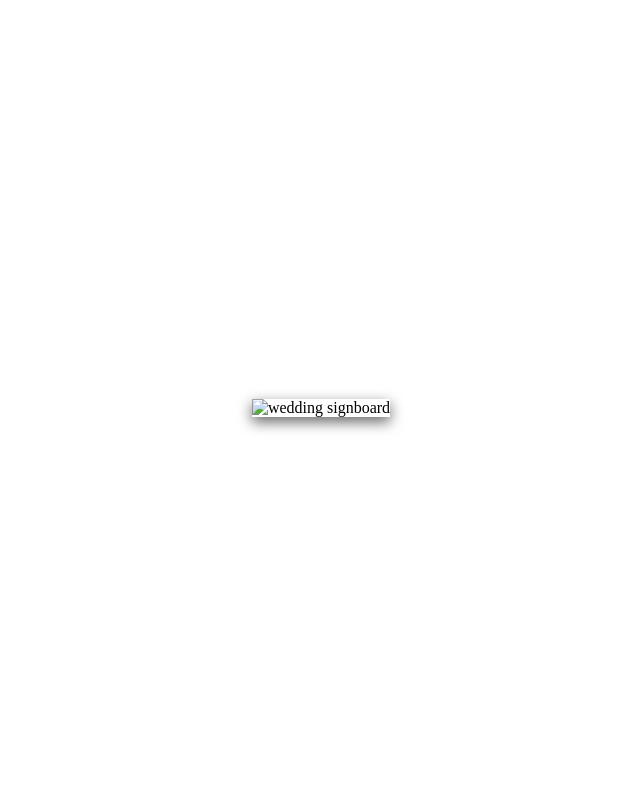
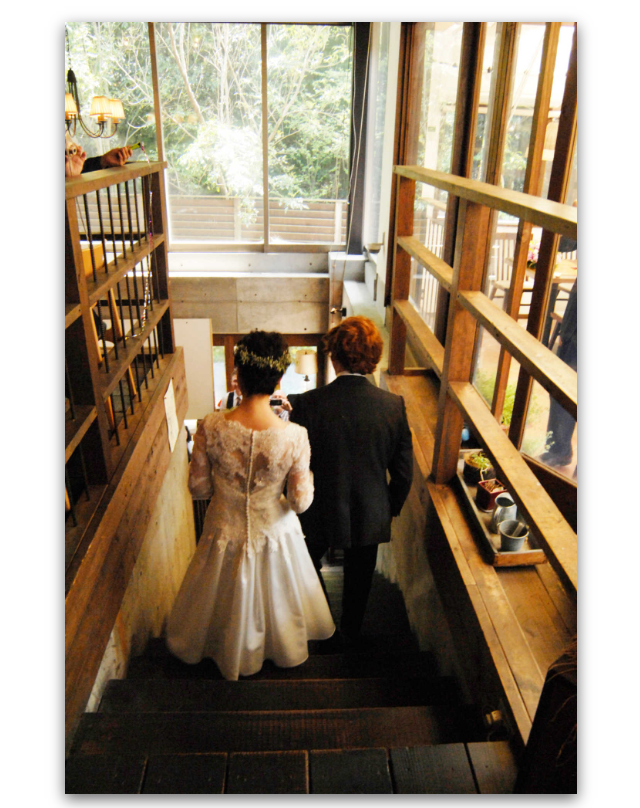
Before and after one commit to joweber123/JC_Wedding, a plain HTML site: page index.html in a window 1280 px wide. Shown: the whole page, without its empty margins (327-967 px from the left). Drawn offline with nearby package versions, Linux system fonts and the light colour scheme; files that its build step writes are made by us from their sources; the site is published under a folder, as on GitHub Pages, so addresses that start at the root find nothing.

Commit message:
relative path css mistake

```diff
--- a/index.html
+++ b/index.html
@@ -7,7 +7,7 @@
   </head>
   <body>
     <div class="frontpage">
-      <img class="frontimage" src="/img/walking-down-the-stairs.jpg" class="img-fullwidth" alt="wedding signboard">
+      <img class="frontimage" src="img/walking-down-the-stairs.jpg" class="img-fullwidth" alt="wedding signboard">
     </div>
     <div class ="picturepage">
 
@@ -20,7 +20,7 @@
           <div class="arrow"><img src="img/arrow.png"></div>
           <img src="img/bouquet.jpg" class="img-fullwidth" alt="wedding signboard">
           <img src="img/flowers-board.jpg" class="img-halfwidth" alt="wedding signboard">
-          <img src="img/stairs.JPG" class="img-halfwidth" alt="wedding signboard">
+          <img src="img/stairs.jpg" class="img-halfwidth" alt="wedding signboard">
           <img src="img/entrance-1.jpg" class="img-fullwidth" alt="wedding signboard">
           <img src="img/second-floor.jpg" class="img-fullwidth" alt="wedding signboard">
         </div>
```
